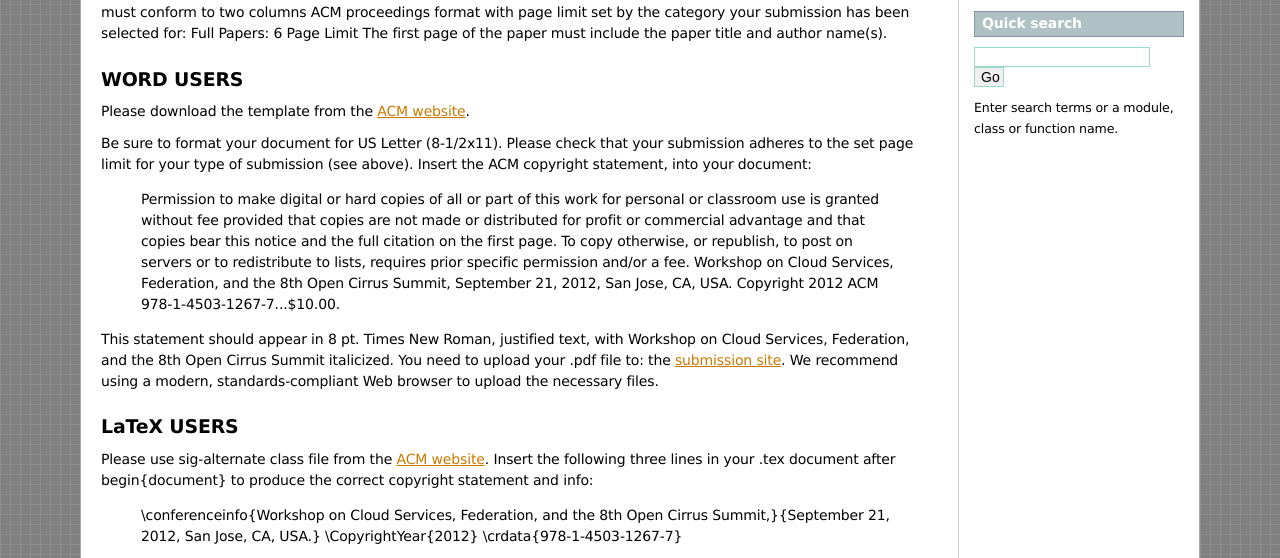
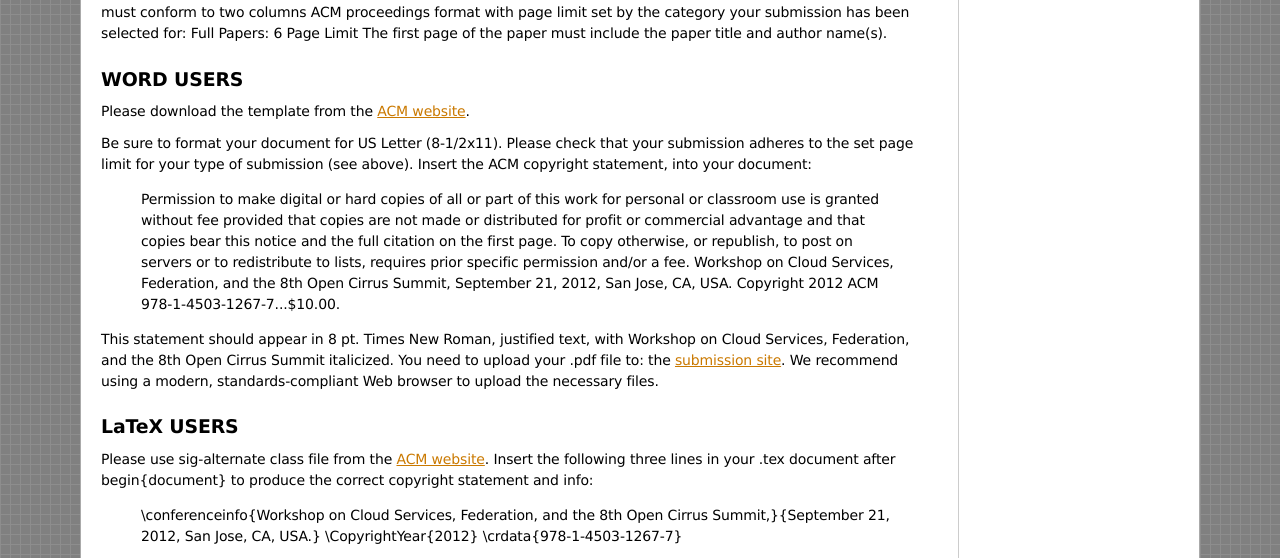
Before and after one commit to futuregrid/workshop-federatedclouds, a plain HTML site: page format.html in a window 1280 px wide. Shown: the part 236-794 px from the top of the page. Drawn offline with Linux system fonts and the light colour scheme.

Commit message:
updating the github pages

```diff
--- a/format.html
+++ b/format.html
@@ -96,19 +96,6 @@
 </li>
 </ul>
 
-<div id="searchbox" style="display: none">
-  <h3>Quick search</h3>
-    <form class="search" action="search.html" method="get">
-      <input type="text" name="q" />
-      <input type="submit" value="Go" />
-      <input type="hidden" name="check_keywords" value="yes" />
-      <input type="hidden" name="area" value="default" />
-    </form>
-    <p class="searchtip" style="font-size: 90%">
-    Enter search terms or a module, class or function name.
-    </p>
-</div>
-<script type="text/javascript">$('#searchbox').show(0);</script>
         </div>
       </div>
 
```
Also changed, not shown: index.html (+0 -13 lines).
